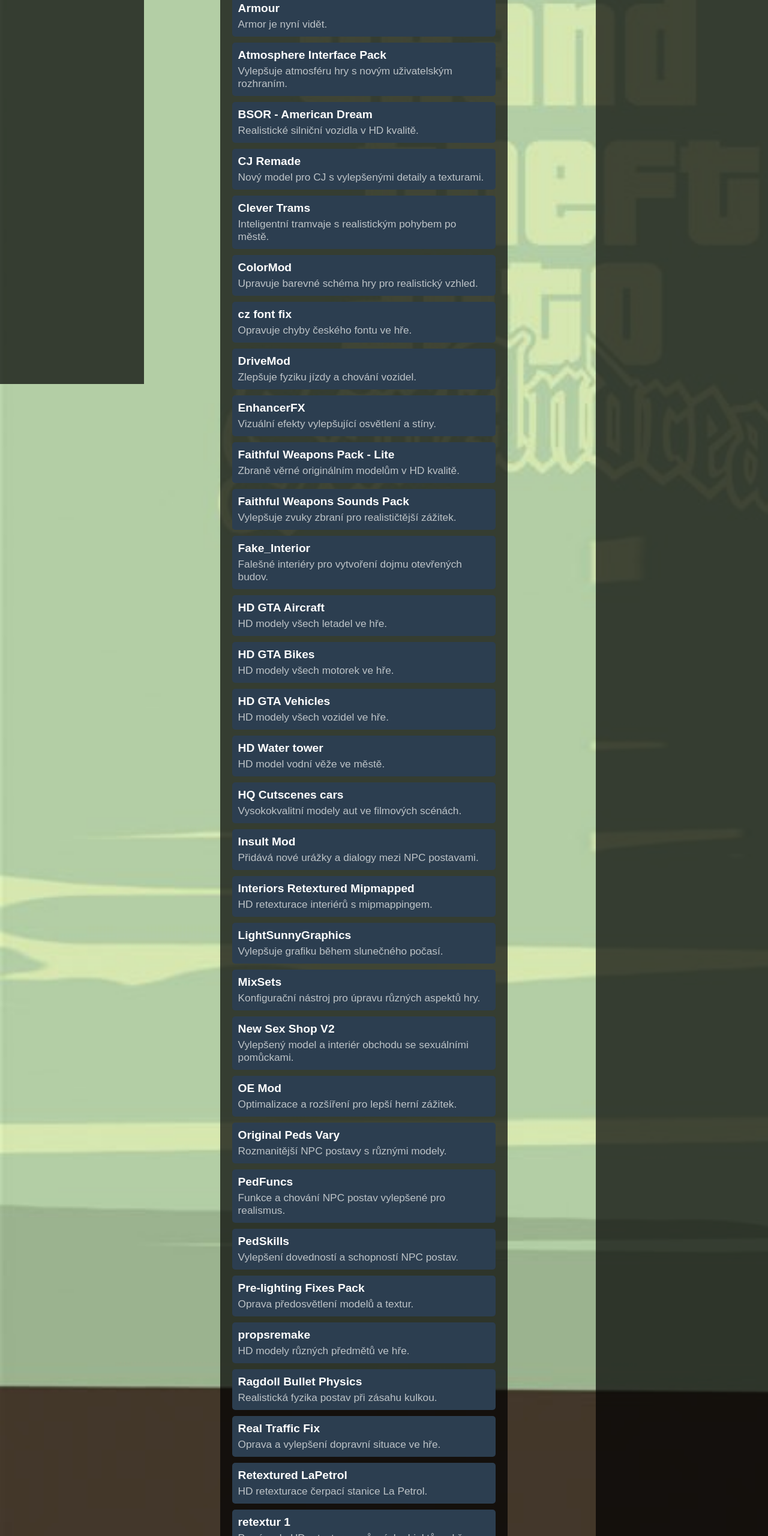
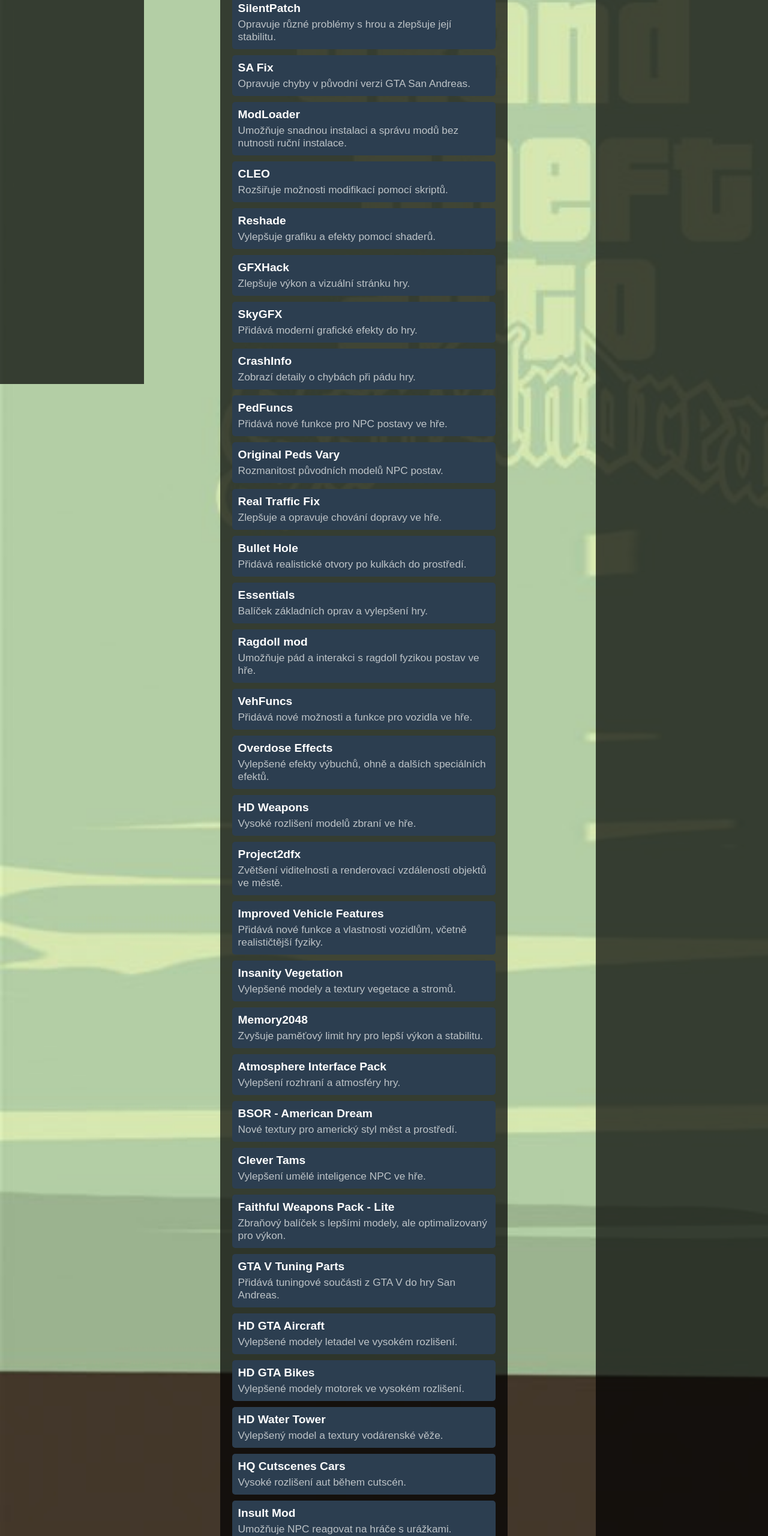
Before and after one commit to Geper23/Republic-of-Lords, a plain HTML site: page modlist.html in a window 1280 px wide. Shown: the part 200-2760 px from the top of the page at 60% size. Drawn offline with Linux system fonts and the light colour scheme.

Commit message:
Update modlist.html

```diff
--- a/modlist.html
+++ b/modlist.html
@@ -99,53 +99,53 @@
         <h1>Soupis modů</h1>
         <div class="container">
             <ul>
-                <!-- Seznam modů z původního souboru -->
-                <li><strong>Armour</strong><div class="mod-description">Armor je nyní vidět.</div></li>
-                <li><strong>Atmosphere Interface Pack</strong><div class="mod-description">Vylepšuje atmosféru hry s novým uživatelským rozhraním.</div></li>
-                <li><strong>BSOR - American Dream</strong><div class="mod-description">Realistické silniční vozidla v HD kvalitě.</div></li>
-                <li><strong>CJ Remade</strong><div class="mod-description">Nový model pro CJ s vylepšenými detaily a texturami.</div></li>
-                <li><strong>Clever Trams</strong><div class="mod-description">Inteligentní tramvaje s realistickým pohybem po městě.</div></li>
-                <li><strong>ColorMod</strong><div class="mod-description">Upravuje barevné schéma hry pro realistický vzhled.</div></li>
-                <li><strong>cz font fix</strong><div class="mod-description">Opravuje chyby českého fontu ve hře.</div></li>
-                <li><strong>DriveMod</strong><div class="mod-description">Zlepšuje fyziku jízdy a chování vozidel.</div></li>
-                <li><strong>EnhancerFX</strong><div class="mod-description">Vizuální efekty vylepšující osvětlení a stíny.</div></li>
-                <li><strong>Faithful Weapons Pack - Lite</strong><div class="mod-description">Zbraně věrné originálním modelům v HD kvalitě.</div></li>
-                <li><strong>Faithful Weapons Sounds Pack</strong><div class="mod-description">Vylepšuje zvuky zbraní pro realističtější zážitek.</div></li>
-                <li><strong>Fake_Interior</strong><div class="mod-description">Falešné interiéry pro vytvoření dojmu otevřených budov.</div></li>
-                <li><strong>HD GTA Aircraft</strong><div class="mod-description">HD modely všech letadel ve hře.</div></li>
-                <li><strong>HD GTA Bikes</strong><div class="mod-description">HD modely všech motorek ve hře.</div></li>
-                <li><strong>HD GTA Vehicles</strong><div class="mod-description">HD modely všech vozidel ve hře.</div></li>
-                <li><strong>HD Water tower</strong><div class="mod-description">HD model vodní věže ve městě.</div></li>
-                <li><strong>HQ Cutscenes cars</strong><div class="mod-description">Vysokokvalitní modely aut ve filmových scénách.</div></li>
-                <li><strong>Insult Mod</strong><div class="mod-description">Přidává nové urážky a dialogy mezi NPC postavami.</div></li>
-                <li><strong>Interiors Retextured Mipmapped</strong><div class="mod-description">HD retexturace interiérů s mipmappingem.</div></li>
-                <li><strong>LightSunnyGraphics</strong><div class="mod-description">Vylepšuje grafiku během slunečného počasí.</div></li>
-                <li><strong>MixSets</strong><div class="mod-description">Konfigurační nástroj pro úpravu různých aspektů hry.</div></li>
-                <li><strong>New Sex Shop V2</strong><div class="mod-description">Vylepšený model a interiér obchodu se sexuálními pomůckami.</div></li>
-                <li><strong>OE Mod</strong><div class="mod-description">Optimalizace a rozšíření pro lepší herní zážitek.</div></li>
-                <li><strong>Original Peds Vary</strong><div class="mod-description">Rozmanitější NPC postavy s různými modely.</div></li>
-                <li><strong>PedFuncs</strong><div class="mod-description">Funkce a chování NPC postav vylepšené pro realismus.</div></li>
-                <li><strong>PedSkills</strong><div class="mod-description">Vylepšení dovedností a schopností NPC postav.</div></li>
-                <li><strong>Pre-lighting Fixes Pack</strong><div class="mod-description">Oprava předosvětlení modelů a textur.</div></li>
-                <li><strong>propsremake</strong><div class="mod-description">HD modely různých předmětů ve hře.</div></li>
-                <li><strong>Ragdoll Bullet Physics</strong><div class="mod-description">Realistická fyzika postav při zásahu kulkou.</div></li>
-                <li><strong>Real Traffic Fix</strong><div class="mod-description">Oprava a vylepšení dopravní situace ve hře.</div></li>
-                <li><strong>Retextured LaPetrol</strong><div class="mod-description">HD retexturace čerpací stanice La Petrol.</div></li>
-                <li><strong>retextur 1</strong><div class="mod-description">První sada HD retexturace různých objektů ve hře.</div></li>
-                <li><strong>retextur 2</strong><div class="mod-description">Druhá sada HD retexturace různých objektů ve hře.</div></li>
-                <li><strong>retextur 3</strong><div class="mod-description">Třetí sada HD retexturace různých objektů ve hře.</div></li>
-                <li><strong>retextur 4</strong><div class="mod-description">Čtvrtá sada HD retexturace různých objektů ve hře.</div></li>
-                <li><strong>Simple Radar</strong><div class="mod-description">Jednoduchý radar s minimalistickým designem.</div></li>
                 <li><strong>SilentPatch</strong><div class="mod-description">Opravuje různé problémy s hrou a zlepšuje její stabilitu.</div></li>
+                <li><strong>SA Fix</strong><div class="mod-description">Opravuje chyby v původní verzi GTA San Andreas.</div></li>
+                <li><strong>ModLoader</strong><div class="mod-description">Umožňuje snadnou instalaci a správu modů bez nutnosti ruční instalace.</div></li>
+                <li><strong>CLEO</strong><div class="mod-description">Rozšiřuje možnosti modifikací pomocí skriptů.</div></li>
+                <li><strong>Reshade</strong><div class="mod-description">Vylepšuje grafiku a efekty pomocí shaderů.</div></li>
+                <li><strong>GFXHack</strong><div class="mod-description">Zlepšuje výkon a vizuální stránku hry.</div></li>
                 <li><strong>SkyGFX</strong><div class="mod-description">Přidává moderní grafické efekty do hry.</div></li>
-                <li><strong>VehFuncs</strong><div class="mod-description">Přidává nové funkce a možnosti pro vozidla.</div></li>
-                <li><strong>Volumetric Lighting</strong><div class="mod-description">Přidává volumetrické osvětlení pro realističtější vizuální efekty.</div></li>
-                <li><strong>z_policePack_1.0</strong><div class="mod-description">Policejní auta v HD kvalitě.</div></li>
+                <li><strong>CrashInfo</strong><div class="mod-description">Zobrazí detaily o chybách při pádu hry.</div></li>
+                <li><strong>PedFuncs</strong><div class="mod-description">Přidává nové funkce pro NPC postavy ve hře.</div></li>
+                <li><strong>Original Peds Vary</strong><div class="mod-description">Rozmanitost původních modelů NPC postav.</div></li>
+                <li><strong>Real Traffic Fix</strong><div class="mod-description">Zlepšuje a opravuje chování dopravy ve hře.</div></li>
+                <li><strong>Bullet Hole</strong><div class="mod-description">Přidává realistické otvory po kulkách do prostředí.</div></li>
+                <li><strong>Essentials</strong><div class="mod-description">Balíček základních oprav a vylepšení hry.</div></li>
+                <li><strong>Ragdoll mod</strong><div class="mod-description">Umožňuje pád a interakci s ragdoll fyzikou postav ve hře.</div></li>
+                <li><strong>VehFuncs</strong><div class="mod-description">Přidává nové možnosti a funkce pro vozidla ve hře.</div></li>
+                <li><strong>Overdose Effects</strong><div class="mod-description">Vylepšené efekty výbuchů, ohně a dalších speciálních efektů.</div></li>
+                <li><strong>HD Weapons</strong><div class="mod-description">Vysoké rozlišení modelů zbraní ve hře.</div></li>
+                <li><strong>Project2dfx</strong><div class="mod-description">Zvětšení viditelnosti a renderovací vzdálenosti objektů ve městě.</div></li>
+                <li><strong>Improved Vehicle Features</strong><div class="mod-description">Přidává nové funkce a vlastnosti vozidlům, včetně realističtější fyziky.</div></li>
+                <li><strong>Insanity Vegetation</strong><div class="mod-description">Vylepšené modely a textury vegetace a stromů.</div></li>
+                <li><strong>Memory2048</strong><div class="mod-description">Zvyšuje paměťový limit hry pro lepší výkon a stabilitu.</div></li>
+
+                <!-- Nové módy -->
+                <li><strong>Atmosphere Interface Pack</strong><div class="mod-description">Vylepšení rozhraní a atmosféry hry.</div></li>
+                <li><strong>BSOR - American Dream</strong><div class="mod-description">Nové textury pro americký styl měst a prostředí.</div></li>
+                <li><strong>Clever Tams</strong><div class="mod-description">Vylepšení umělé inteligence NPC ve hře.</div></li>
+                <li><strong>Faithful Weapons Pack - Lite</strong><div class="mod-description">Zbraňový balíček s lepšími modely, ale optimalizovaný pro výkon.</div></li>
+                <li><strong>GTA V Tuning Parts</strong><div class="mod-description">Přidává tuningové součásti z GTA V do hry San Andreas.</div></li>
+                <li><strong>HD GTA Aircraft</strong><div class="mod-description">Vylepšené modely letadel ve vysokém rozlišení.</div></li>
+                <li><strong>HD GTA Bikes</strong><div class="mod-description">Vylepšené modely motorek ve vysokém rozlišení.</div></li>
+                <li><strong>HD Water Tower</strong><div class="mod-description">Vylepšený model a textury vodárenské věže.</div></li>
+                <li><strong>HQ Cutscenes Cars</strong><div class="mod-description">Vysoké rozlišení aut během cutscén.</div></li>
+                <li><strong>Insult Mod</strong><div class="mod-description">Umožňuje NPC reagovat na hráče s urážkami.</div></li>
+                <li><strong>LS Beach House Part 1</strong><div class="mod-description">Nové textury pro plážové domy v Los Santos.</div></li>
+                <li><strong>MixSets</strong><div class="mod-description">Nastavení různých aspektů hry pomocí mixování parametrů.</div></li>
+                <li><strong>New Sex Shop V2</strong><div class="mod-description">Vylepšená verze sex shopu v San Andreas.</div></li>
+                <li><strong>Pre-lighting Fixes Pack</strong><div class="mod-description">Opravy předběžného osvětlení ve hře.</div></li>
+                <li><strong>Real Traffic Fix</strong><div class="mod-description">Opravy a vylepšení chování provozu ve hře.</div></li>
+                <li><strong>Ragdoll Bullet Physics</strong><div class="mod-description">Realističtější chování postav po zásahu střelou.</div></li>
+                <li><strong>Ultimate Rezone Territory</strong><div class="mod-description">Umožňuje hráči rozšiřovat teritorium gangů ve hře.</div></li>
+                <li><strong>Vados Peds Pack</strong><div class="mod-description">Balíček s novými modely NPC postav.</div></li>
+                <li><strong>VResidence PC</strong><div class="mod-description">Nové modely a textury rezidencí ve hře.</div></li>
             </ul>
         </div>
     </div>
     <footer>
-        <p>© 2024 Republic of Lords. Všechna práva vyhrazena.</p>
+        © 2024 Republic of Lords | Všechna práva vyhrazena
     </footer>
 </body>
 </html>
```
